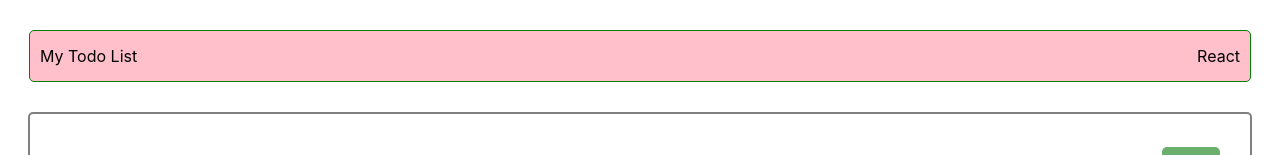
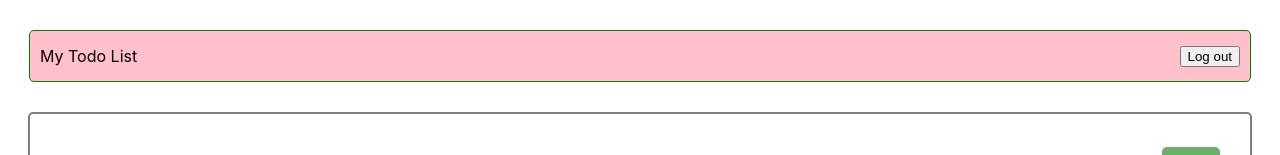
Before and after one commit to juninkorea95/Week3_project, a React (Create React App) app: page /home in a window 1280 px wide. Shown: the top 155 px of the page. Built offline with nearby package versions, Linux system fonts and the light colour scheme.

Commit message:
로그아웃 추가!

```diff
--- a/src/components/TopBox.js
+++ b/src/components/TopBox.js
@@ -1,14 +1,23 @@
 // 홈 화면의 핑크색 TopBox 컴포넌트
 import {StTopBox} from "../styles/styleCollection.js"
+import { useCookies } from 'react-cookie';
+import { useNavigate } from 'react-router-dom';
 
 function TopBox() {
+    const [cookies, removeCookie] = useCookies(['accessJWTToken']);
+    const navigate = useNavigate();
 
-    return <StTopBox>
+    const handleLogout = () => {
+        removeCookie('accessJWTToken');
+        navigate('/');
+    }
 
-        <div>My Todo List</div>
-        <div>React</div>
-      </StTopBox>
-
+    return (
+        <StTopBox>
+            <div>My Todo List</div>
+            <button onClick={handleLogout}>Log out</button>
+        </StTopBox>
+    );
 }
 
-export default TopBox
+export default TopBox;
--- a/src/pages/Login.jsx
+++ b/src/pages/Login.jsx
@@ -39,6 +39,8 @@ function Login () {
                 setMessage(error.response.data.message);
                 alert(message)
             }
+        } else {
+            alert ('아이디와 비밀번호를 입력해 주세요!')
         }
     }
 
```
